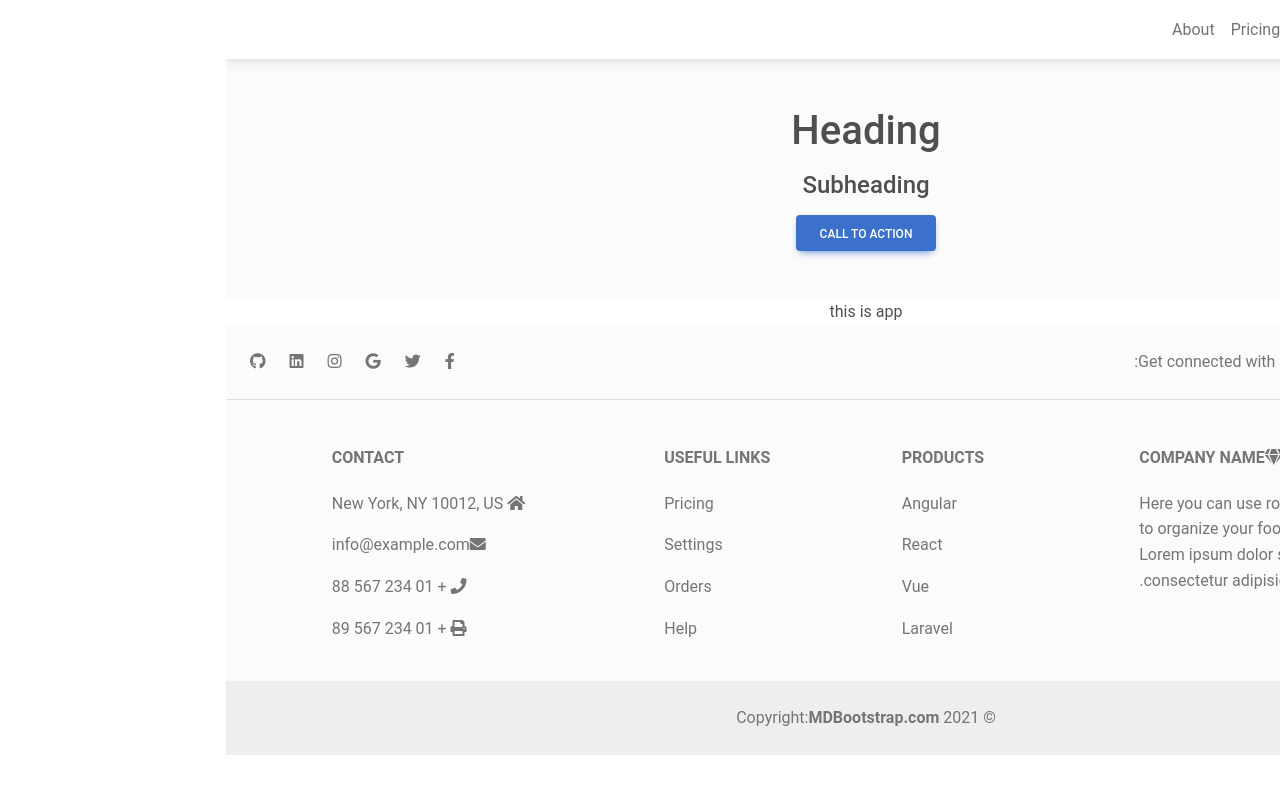
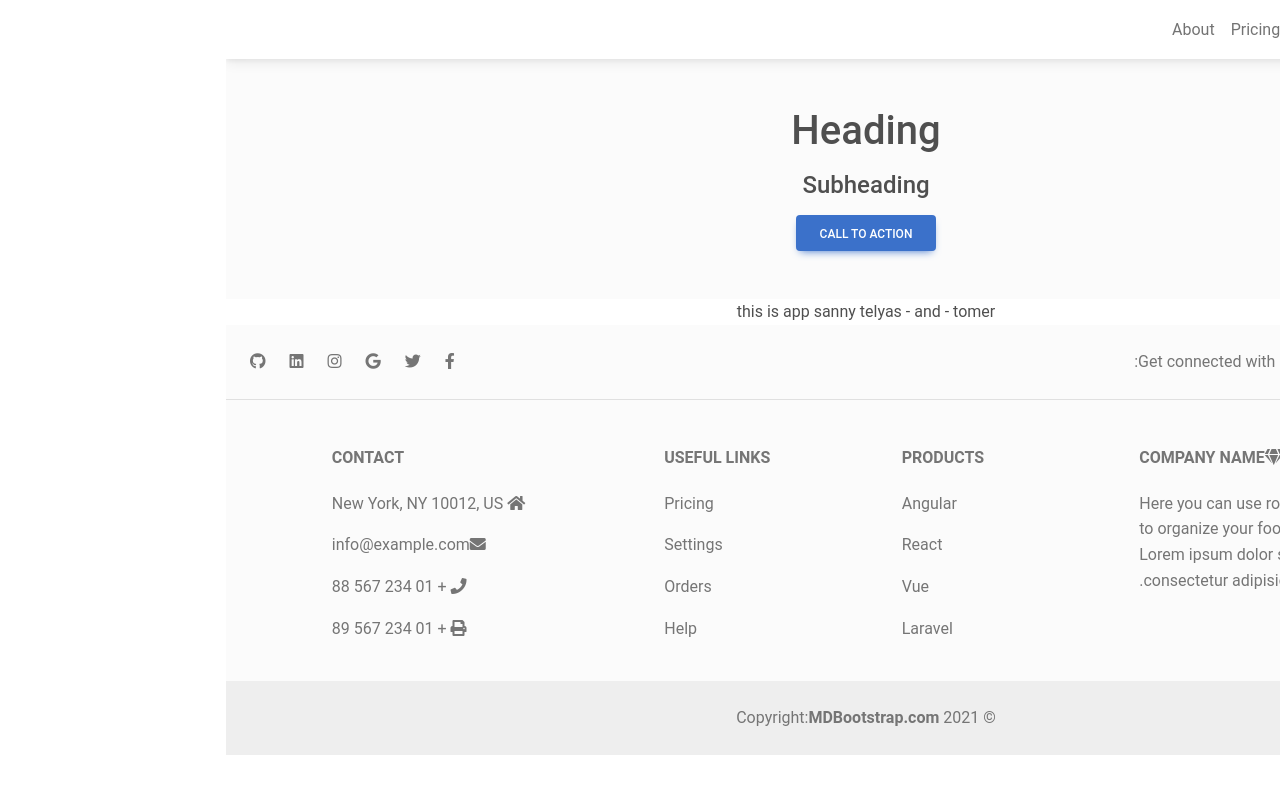
Before and after one commit to SannyTelyas/FinalProject, a React (Create React App) app: page / in a window 1280 px wide. Shown: the top 794 px of the page. Built offline with nearby package versions, Linux system fonts and the light colour scheme.

Commit message:
check new commit

```diff
--- a/src/App.js
+++ b/src/App.js
@@ -9,6 +9,7 @@ function App() {
     <div className="App">
       <Header/>
       this is app
+      sanny telyas - and - tomer
       <Footer/>
     </div>
   );
```
